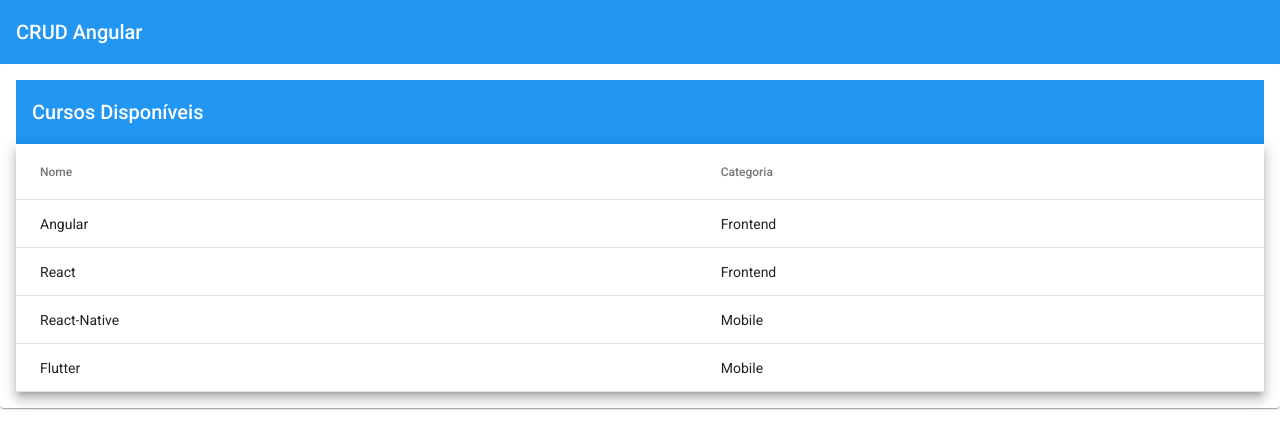
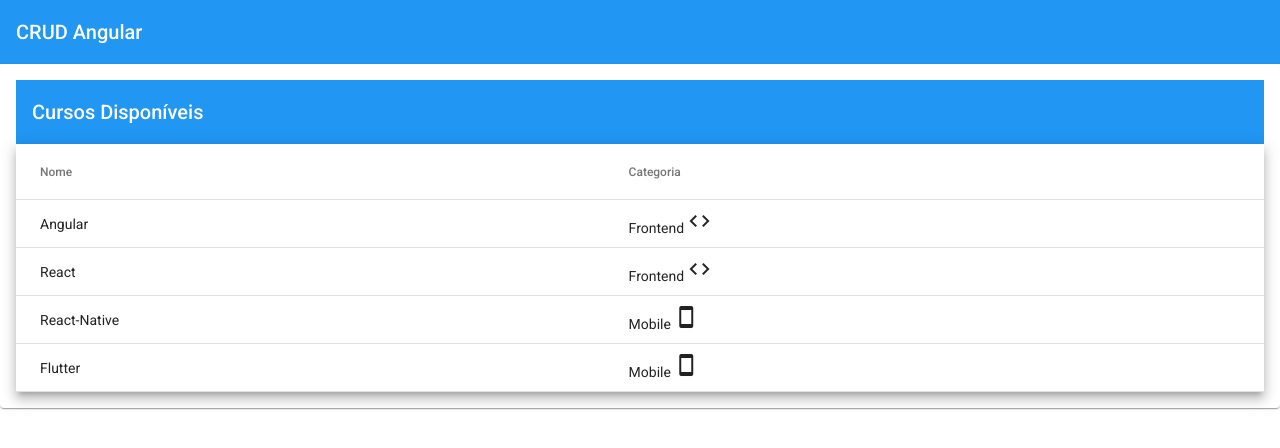
Before and after one commit to HandreiFontana/crud-angular, an Angular app: page /courses in a window 1280 px wide. Shown: the top 448 px of the page. Built offline with nearby package versions, Linux system fonts and the light colour scheme.

Commit message:
feat(Icons): added an icon to the right of each course category'

```diff
--- a/src/app/courses/courses/courses.component.html
+++ b/src/app/courses/courses/courses.component.html
@@ -11,7 +11,9 @@
       <!-- Category Column -->
       <ng-container matColumnDef="category">
         <th mat-header-cell *matHeaderCellDef>Categoria</th>
-        <td mat-cell *matCellDef="let course">{{ course.category }}</td>
+        <td mat-cell *matCellDef="let course">{{ course.category }}
+          <mat-icon aria-hidden="false" aria-label="Categoria do Curso">{{ course.category | category }}</mat-icon>
+        </td>
       </ng-container>
 
       <tr mat-header-row *matHeaderRowDef="displayedColumns"></tr>
--- a/src/app/courses/services/courses.service.ts
+++ b/src/app/courses/services/courses.service.ts
@@ -17,7 +17,7 @@
     return this.httpClient.get<Course[]>(this.API)
       .pipe(
         first(),
-        delay(5000),
+        // delay(5000),
         tap(courses => console.log(courses))
       )
   }
--- a/src/app/shared/app-material/app-material.module.ts
+++ b/src/app/shared/app-material/app-material.module.ts
@@ -2,6 +2,7 @@
 import { MatButtonModule } from '@angular/material/button';
 import { MatCardModule } from '@angular/material/card';
 import { MatDialogModule } from '@angular/material/dialog';
+import { MatIconModule } from '@angular/material/icon';
 import { MatProgressSpinnerModule } from '@angular/material/progress-spinner';
 import { MatTableModule } from '@angular/material/table';
 import { MatToolbarModule } from '@angular/material/toolbar';
@@ -13,7 +14,8 @@
     MatToolbarModule,
     MatProgressSpinnerModule,
     MatDialogModule,
-    MatButtonModule
+    MatButtonModule,
+    MatIconModule
   ],
 })
 export class AppMaterialModule { }
--- /dev/null
+++ b/src/app/shared/pipes/category.pipe.ts
@@ -0,0 +1,18 @@
+import { Pipe, PipeTransform } from '@angular/core';
+
+@Pipe({
+  name: 'category'
+})
+export class CategoryPipe implements PipeTransform {
+
+  transform(value: string): string {
+    switch(value) {
+      case 'Frontend': return 'code';
+      case 'Backend': return 'computer';
+      case 'Mobile': return 'smartphone'
+    }
+
+    return 'code';
+  }
+
+}
```
Also changed, not shown: src/app/shared/shared.module.ts (+5 -2 lines), 1 other file (tests, documents, lock files or other folders).
